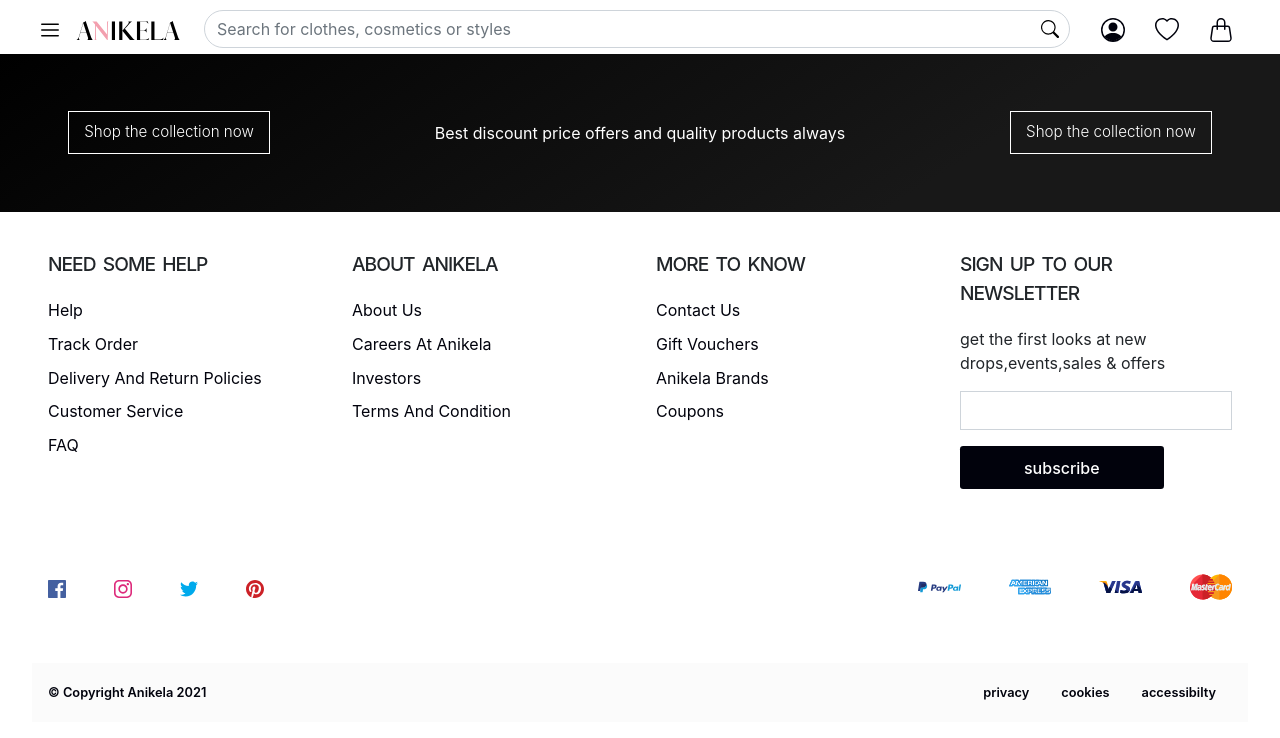
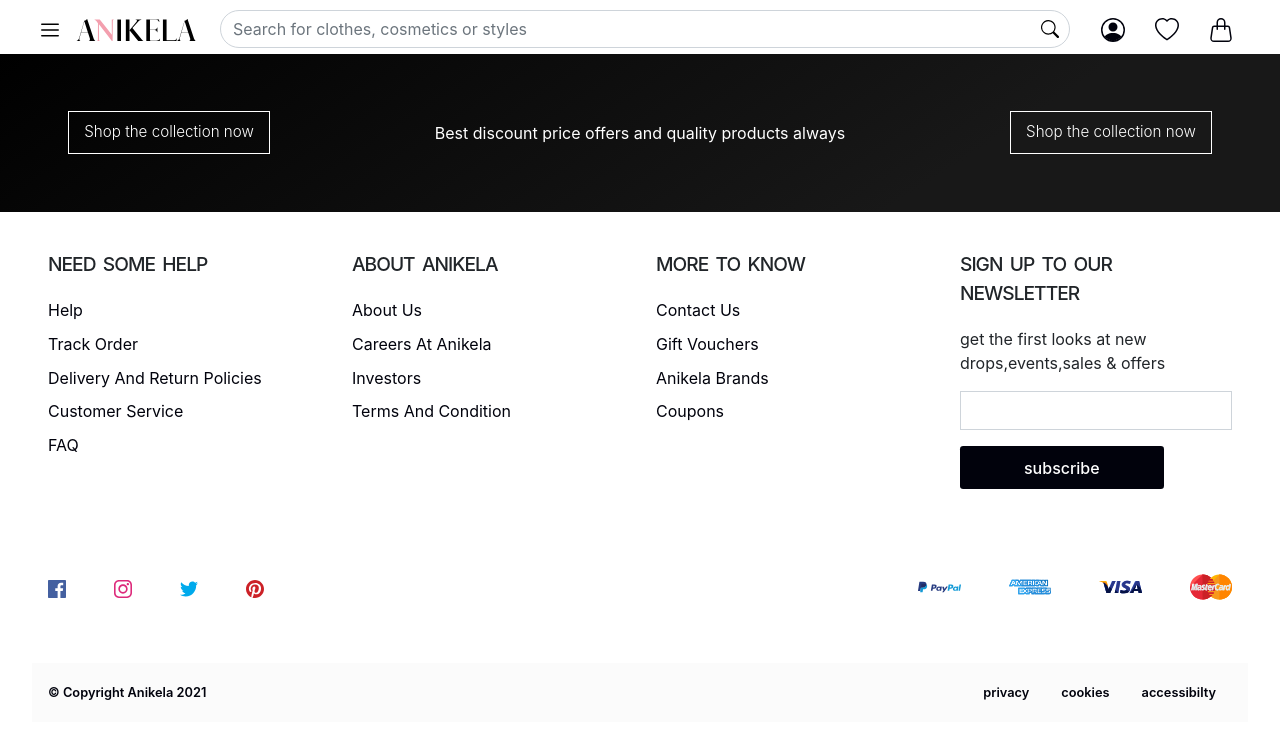
Before and after one commit to Coast-Information-Technology/anikela-ecommerce-customers-frontend, a React (Create React App) app: page / in a window 1280 px wide. Shown: the top 738 px of the page. Built offline with nearby package versions, Linux system fonts and the light colour scheme.

Commit message:
fixed small logo size

```diff
--- a/src/scss/layout/_header.scss
+++ b/src/scss/layout/_header.scss
@@ -5,7 +5,7 @@
 
 /* logo */
 .logo {
-  width: 120px;
+  width: 8.5rem;
   @extend .px-2;
 }
 
```
